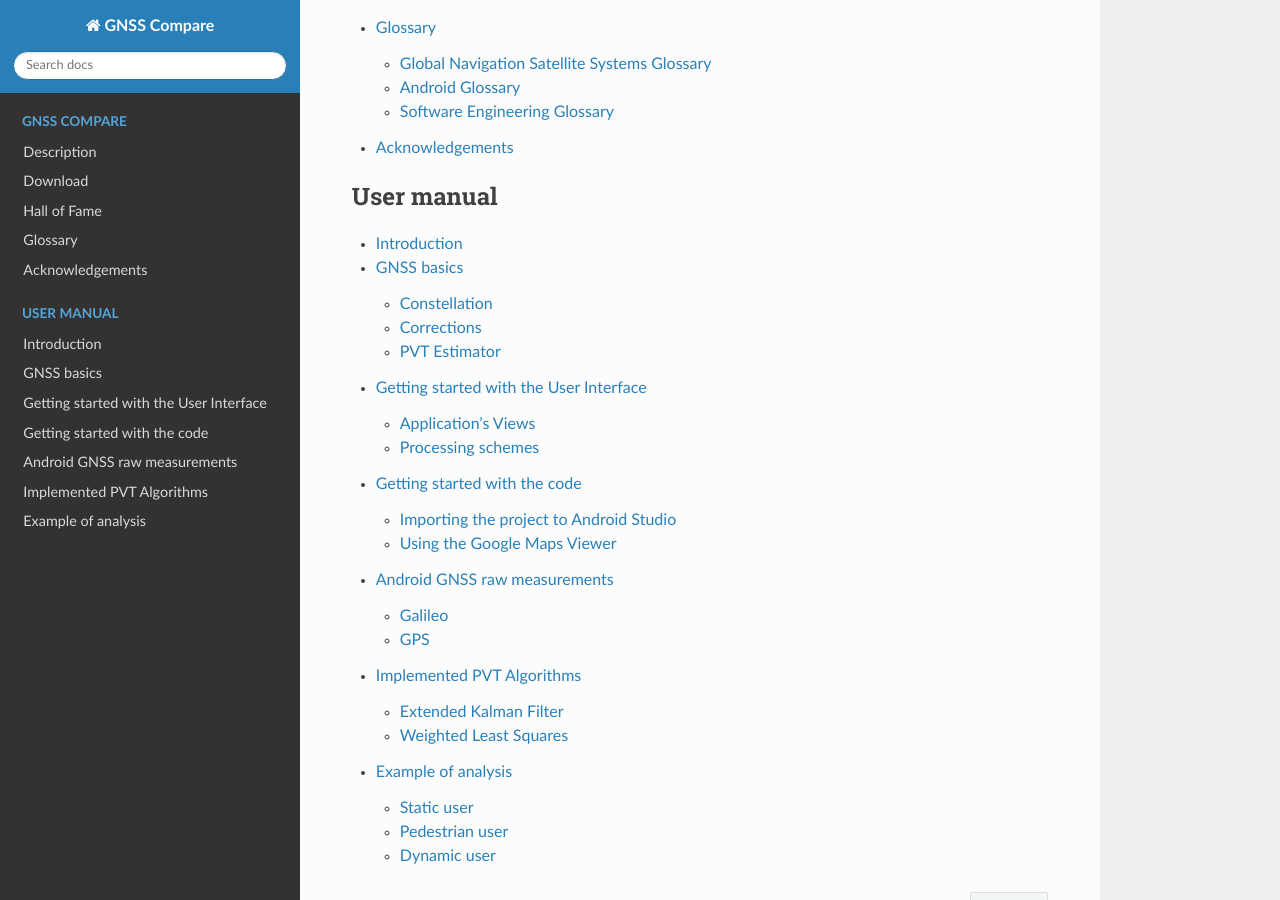
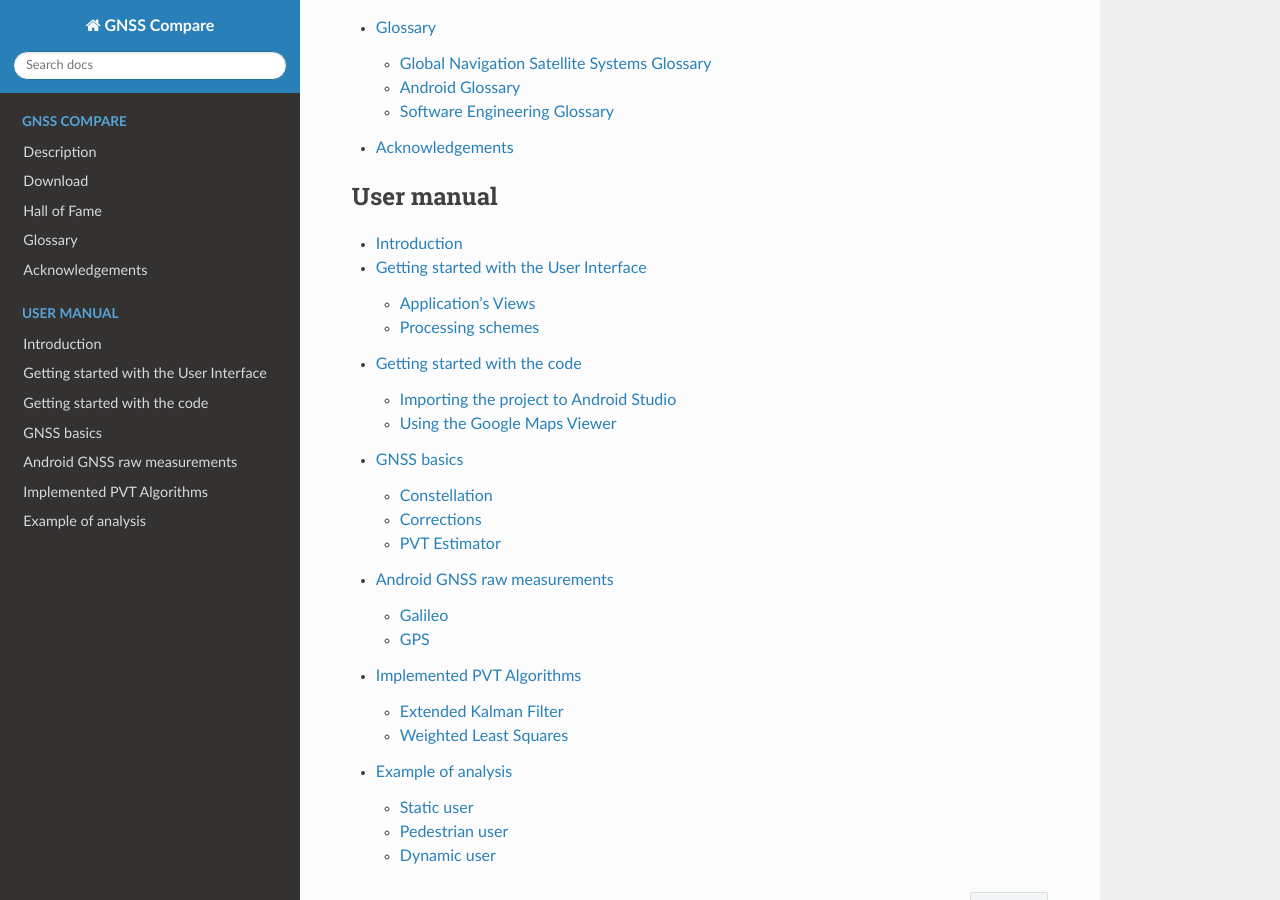
Before and after one commit to TheGalfins/GNSS_Compare, a Sphinx documentation site: the page built from docs/index.rst, in a window 1280 px wide and 900 px high, scrolled down 997 px. Built offline with Sphinx 7.4.7 and the Read the Docs theme 2.0.0, drawn with Linux system fonts in a browser that asks for light colours; pages that are not in the unit, such as notebooks, are missing from menus.

```diff
--- a/docs/index.rst
+++ b/docs/index.rst
@@ -45,9 +45,9 @@ And we are very happy with the results!
     :caption: User manual
 
     user_manual/intro.rst
-    user_manual/gnss_basics.rst
     user_manual/ui_description.rst
     user_manual/code_basics.rst
+    user_manual/gnss_basics.rst
     user_manual/android_gnssMeasurements.rst
     user_manual/implemented_algorithms.rst
     user_manual/example_analysis.rst
```
